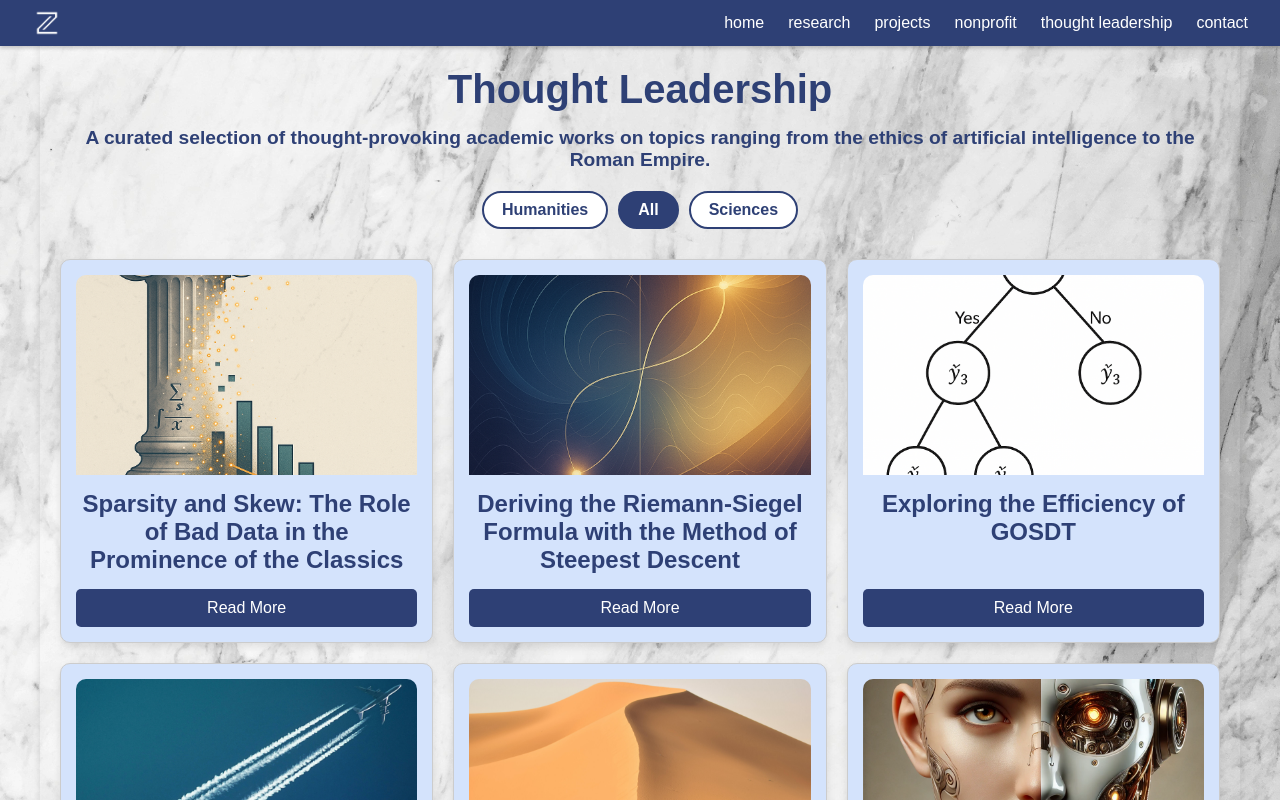
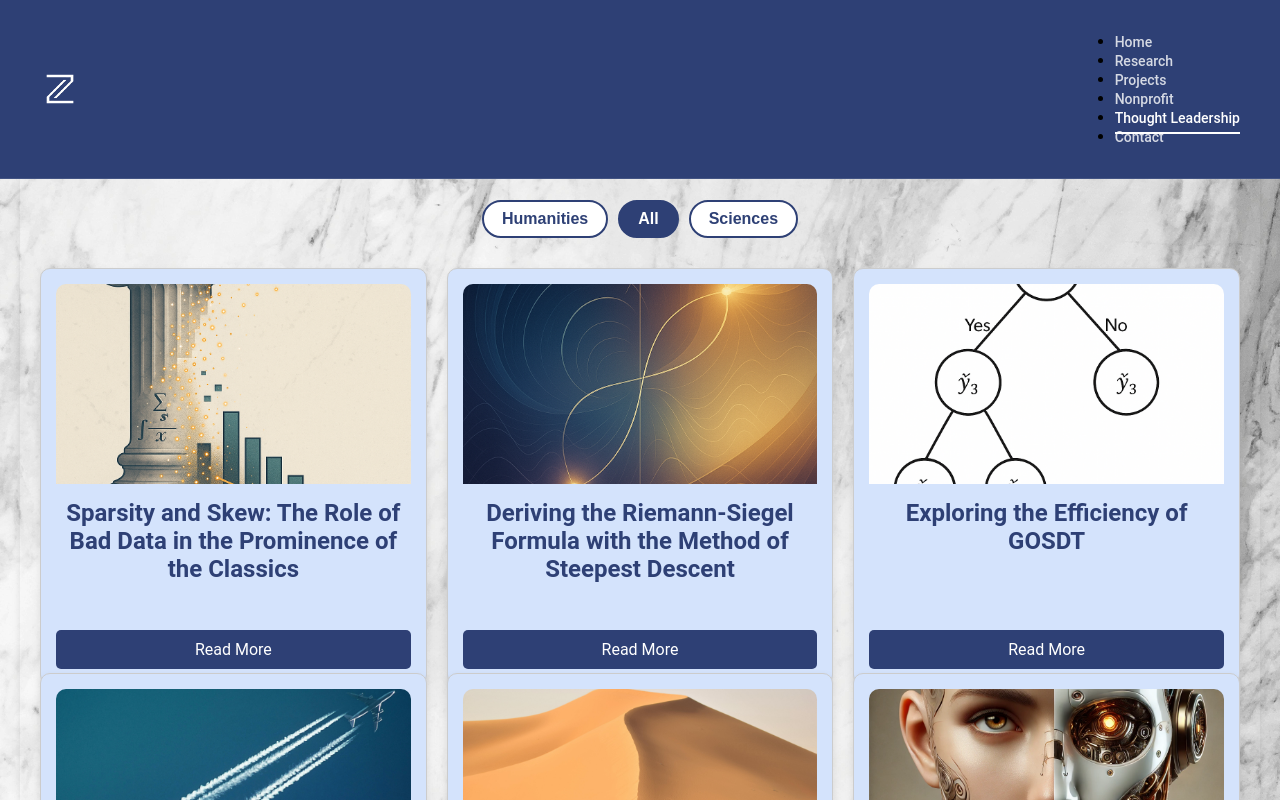
Before and after one commit to zrobers/personal-website, a React (Create React App) app: page /thought-leadership in a window 1280 px wide. Shown: the top 800 px of the page. Built offline with nearby package versions, Linux system fonts and the light colour scheme.

Commit message:
header improvements

```diff
--- a/src/App.css
+++ b/src/App.css
@@ -38,7 +38,7 @@
 }
 
 .main-content {
-  padding-top: 2rem; /* Ensures content is not hidden behind the fixed header */
+  padding-top: 3.5rem; /* Reduced to create small overlap while ensuring content visibility */
 }
 
 /* Link to Google Fonts for Roboto */
--- a/src/components/Header.css
+++ b/src/components/Header.css
@@ -1,98 +1,218 @@
-/* Reset + base font */
-* {
-  margin: 0;
-  padding: 0;
-  box-sizing: border-box;
-  font-family: 'Orbitron', sans-serif;
-}
-
-/* Header bar */
+/* Modern Header Styles */
 .header {
-  background-color: #2e4075; /* Primary color */
-  color: white;
-  width: 100%;
-  padding: 0.5rem 2rem;
   position: fixed;
   top: 0;
   left: 0;
+  right: 0;
   z-index: 1000;
-  box-shadow: 0 2px 4px rgba(0, 0, 0, 0.2);
+  background: #2e4075;
+  border-bottom: 1px solid rgba(255, 255, 255, 0.1);
+  transition: all 0.3s ease;
+  padding: 0;
 }
 
-/* Navbar layout */
+.header-scrolled {
+  background: #2e4075;
+  box-shadow: 0 4px 6px -1px rgba(0, 0, 0, 0.1), 0 2px 4px -1px rgba(0, 0, 0, 0.06);
+}
+
 .navbar {
   display: flex;
+  align-items: center;
   justify-content: space-between;
-  align-items: center;
+  padding: 1rem 2rem;
+  max-width: 1200px;
+  margin: 0 auto;
 }
 
-/* Logo */
+/* Logo Styles */
 .logo-container {
   display: flex;
   align-items: center;
 }
+
+.logo-link {
+  display: flex;
+  align-items: center;
+  text-decoration: none;
+  color: inherit;
+  transition: all 0.3s ease;
+}
+
+.logo-link:hover {
+  transform: scale(1.05);
+}
+
 .logo-image {
-  height: 30px;
+  height: 40px;
   width: auto;
-  margin-right: 10px;
+  transition: all 0.3s ease;
 }
-.logo-text {
-  font-size: 1.5rem;
-  font-weight: bold;
+
+/* Desktop Navigation */ß
+.nav-links {
+  display: flex;
+  list-style: none;
+  margin: 0;
+  padding: 0;
+  gap: 2rem;
+  align-items: center;
+}
+
+.nav-link {
+  position: relative;
+  text-decoration: none;
+  color: rgba(255, 255, 255, 0.8);
+  font-weight: 500;
+  font-size: 0.875rem;
+  text-transform: capitalize;
+  transition: all 0.3s ease;
+  padding: 0.5rem 0;
+}
+
+.nav-link::after {
+  content: '';
+  position: absolute;
+  bottom: 0;
+  left: 0;
+  width: 0;
+  height: 2px;
+  background: white;
+  transition: width 0.3s ease;
+}
+
+.nav-link:hover,
+.nav-link.active {
   color: white;
 }
 
-/* Desktop nav links */
-.nav-links {
-  list-style: none;
-  display: flex;
-  gap: 1.5rem;
-}
-.nav-links a {
-  text-decoration: none;
-  color: white;
-  font-weight: 400;
-  transition: color 0.3s ease-in-out;
-}
-.nav-links a:hover {
-  color: white;
-  text-decoration: underline;
+.nav-link:hover::after,
+.nav-link.active::after {
+  width: 100%;
 }
 
-/* Hamburger menu button—hidden by default */
-.menu-icon {
+/* Mobile Menu Toggle */
+.menu-toggle {
   display: none;
   background: none;
   border: none;
-  font-size: 1.75rem;
   color: white;
+  font-size: 1.5rem;
   cursor: pointer;
+  padding: 0.5rem;
+  border-radius: 0.375rem;
+  transition: all 0.3s ease;
 }
 
-/* === Responsive: screens ≤ 768px === */
+.menu-toggle:hover {
+  background: rgba(255, 255, 255, 0.1);
+}
+
+/* Mobile Navigation */
+.mobile-menu {
+  display: none;
+  position: absolute;
+  top: 100%;
+  left: 0;
+  right: 0;
+  background: #2e4075;
+  border-bottom: 1px solid rgba(255, 255, 255, 0.1);
+  box-shadow: 0 4px 6px -1px rgba(0, 0, 0, 0.1);
+  transform: translateY(-100%);
+  opacity: 0;
+  visibility: hidden;
+  transition: all 0.3s ease;
+}
+
+.mobile-menu-open {
+  transform: translateY(0);
+  opacity: 1;
+  visibility: visible;
+}
+
+.mobile-nav-links {
+  list-style: none;
+  margin: 0;
+  padding: 1rem 0;
+  display: flex;
+  flex-direction: column;
+  gap: 0;
+}
+
+.mobile-nav-link {
+  display: block;
+  text-decoration: none;
+  color: rgba(255, 255, 255, 0.8);
+  font-weight: 500;
+  font-size: 1rem;
+  padding: 1rem 2rem;
+  transition: all 0.3s ease;
+}
+
+.mobile-nav-link:hover,
+.mobile-nav-link.active {
+  color: white;
+}
+
+/* Responsive Design */
 @media (max-width: 768px) {
-  /* Show the hamburger */
-  .menu-icon {
+  .nav-links {
+    display: none;
+  }
+
+  .menu-toggle {
     display: block;
   }
 
-  /* Hide the desktop nav */
-  .nav-links {
-    position: absolute;
-    top: 100%;     /* immediately below the header */
-    left: 0;
-    right: 0;
-    background-color: #2e4075;
-    flex-direction: column;
-    align-items: center;
-    gap: 1rem;
-    padding: 1rem 0;
-    display: none; /* hidden by default */
-    box-shadow: 0 2px 4px rgba(0, 0, 0, 0.2);
+  .mobile-menu {
+    display: block;
   }
 
-  /* When menu is open, show links */
-  .nav-links.active {
-    display: flex;
+  .navbar {
+    padding: 0.75rem 1rem;
   }
 }
+
+@media (max-width: 640px) {
+  .navbar {
+    padding: 0.5rem 0.75rem;
+  }
+
+  .logo-image {
+    height: 32px;
+  }
+
+  .mobile-nav-link {
+    padding: 0.875rem 1.25rem;
+    font-size: 0.875rem;
+  }
+}
+
+/* Animation for menu items */
+.mobile-nav-link {
+  transform: translateX(-20px);
+  opacity: 0;
+  animation: slideInLeft 0.3s ease forwards;
+}
+
+.mobile-nav-link:nth-child(1) { animation-delay: 0.1s; }
+.mobile-nav-link:nth-child(2) { animation-delay: 0.2s; }
+.mobile-nav-link:nth-child(3) { animation-delay: 0.3s; }
+.mobile-nav-link:nth-child(4) { animation-delay: 0.4s; }
+.mobile-nav-link:nth-child(5) { animation-delay: 0.5s; }
+.mobile-nav-link:nth-child(6) { animation-delay: 0.6s; }
+
+@keyframes slideInLeft {
+  to {
+    transform: translateX(0);
+    opacity: 1;
+  }
+}
+
+/* Focus styles for accessibility */
+.nav-link:focus,
+.mobile-nav-link:focus,
+.menu-toggle:focus {
+  outline: 2px solid white;
+  outline-offset: 2px;
+}
--- a/src/components/Header.js
+++ b/src/components/Header.js
@@ -1,34 +1,163 @@
-import React, { useState } from 'react';
-import { Link } from 'react-router-dom';
+import React, { useState, useEffect } from 'react';
+import { Link, useLocation } from 'react-router-dom';
+import { FaBars, FaTimes } from 'react-icons/fa';
 import './Header.css';
 
 function Header() {
   const [menuOpen, setMenuOpen] = useState(false);
+  const [scrolled, setScrolled] = useState(false);
+  const location = useLocation();
+
+  useEffect(() => {
+    const handleScroll = () => {
+      setScrolled(window.scrollY > 20);
+    };
+
+    window.addEventListener('scroll', handleScroll);
+    return () => window.removeEventListener('scroll', handleScroll);
+  }, []);
 
   const toggleMenu = () => setMenuOpen(!menuOpen);
+  const closeMenu = () => setMenuOpen(false);
+
+  const isActive = (path) => location.pathname === path;
 
   return (
-    <header className="header">
+    <header className={`header ${scrolled ? 'header-scrolled' : ''}`}>
       <nav className="navbar">
         <div className="logo-container">
-          <img src="/Z_logo.png" alt="Logo" className="logo-image" />
+          <Link to="/" className="logo-link">
+            <img src="/Z_logo.png" alt="Zach Robers" className="logo-image" />
+          </Link>
         </div>
 
-        {/* Hamburger icon */}
-        <button className="menu-icon" onClick={toggleMenu} aria-label="Toggle menu">
-          {/* Simple unicode icon; swap for an <svg> or icon component if you like */}
-          ☰
+        {/* Desktop Navigation */}
+        <ul className="nav-links">
+          <li>
+            <Link
+              to="/"
+              className={`nav-link ${isActive('/') ? 'active' : ''}`}
+              onClick={closeMenu}
+            >
+              Home
+            </Link>
+          </li>
+          <li>
+            <Link
+              to="/research"
+              className={`nav-link ${isActive('/research') ? 'active' : ''}`}
+              onClick={closeMenu}
+            >
+              Research
+            </Link>
+          </li>
+          <li>
+            <Link
+              to="/projects"
+              className={`nav-link ${isActive('/projects') ? 'active' : ''}`}
+              onClick={closeMenu}
+            >
+              Projects
+            </Link>
+          </li>
+          <li>
+            <Link
+              to="/nonprofit"
+              className={`nav-link ${isActive('/nonprofit') ? 'active' : ''}`}
+              onClick={closeMenu}
+            >
+              Nonprofit
+            </Link>
+          </li>
+          <li>
+            <Link
+              to="/thought-leadership"
+              className={`nav-link ${isActive('/thought-leadership') ? 'active' : ''}`}
+              onClick={closeMenu}
+            >
+              Thought Leadership
+            </Link>
+          </li>
+          <li>
+            <Link
+              to="/contact"
+              className={`nav-link ${isActive('/contact') ? 'active' : ''}`}
+              onClick={closeMenu}
+            >
+              Contact
+            </Link>
+          </li>
+        </ul>
+
+        {/* Mobile Menu Button */}
+        <button
+          className="menu-toggle"
+          onClick={toggleMenu}
+          aria-label="Toggle navigation menu"
+          aria-expanded={menuOpen}
+        >
+          {menuOpen ? <FaTimes /> : <FaBars />}
         </button>
 
-        {/* nav-links: add "active" when menuOpen */}
-        <ul className={`nav-links ${menuOpen ? 'active' : ''}`}>
-          <li><Link to="/" onClick={() => setMenuOpen(false)}>home</Link></li>
-          <li><Link to="/research" onClick={() => setMenuOpen(false)}>research</Link></li>
-          <li><Link to="/projects" onClick={() => setMenuOpen(false)}>projects</Link></li>
-          <li><Link to="/nonprofit" onClick={() => setMenuOpen(false)}>nonprofit</Link></li>
-          <li><Link to="/thought-leadership" onClick={() => setMenuOpen(false)}>thought leadership</Link></li>
-          <li><Link to="/contact" onClick={() => setMenuOpen(false)}>contact</Link></li>
-        </ul>
+        {/* Mobile Navigation */}
+        <div className={`mobile-menu ${menuOpen ? 'mobile-menu-open' : ''}`}>
+          <ul className="mobile-nav-links">
+            <li>
+              <Link
+                to="/"
+                className={`mobile-nav-link ${isActive('/') ? 'active' : ''}`}
+                onClick={closeMenu}
+              >
+                Home
+              </Link>
+            </li>
+            <li>
+              <Link
+                to="/research"
+                className={`mobile-nav-link ${isActive('/research') ? 'active' : ''}`}
+                onClick={closeMenu}
+              >
+                Research
+              </Link>
+            </li>
+            <li>
+              <Link
+                to="/projects"
+                className={`mobile-nav-link ${isActive('/projects') ? 'active' : ''}`}
+                onClick={closeMenu}
+              >
+                Projects
+              </Link>
+            </li>
+            <li>
+              <Link
+                to="/nonprofit"
+                className={`mobile-nav-link ${isActive('/nonprofit') ? 'active' : ''}`}
+                onClick={closeMenu}
+              >
+                Nonprofit
+              </Link>
+            </li>
+            <li>
+              <Link
+                to="/thought-leadership"
+                className={`mobile-nav-link ${isActive('/thought-leadership') ? 'active' : ''}`}
+                onClick={closeMenu}
+              >
+                Thought Leadership
+              </Link>
+            </li>
+            <li>
+              <Link
+                to="/contact"
+                className={`mobile-nav-link ${isActive('/contact') ? 'active' : ''}`}
+                onClick={closeMenu}
+              >
+                Contact
+              </Link>
+            </li>
+          </ul>
+        </div>
       </nav>
     </header>
   );
```
